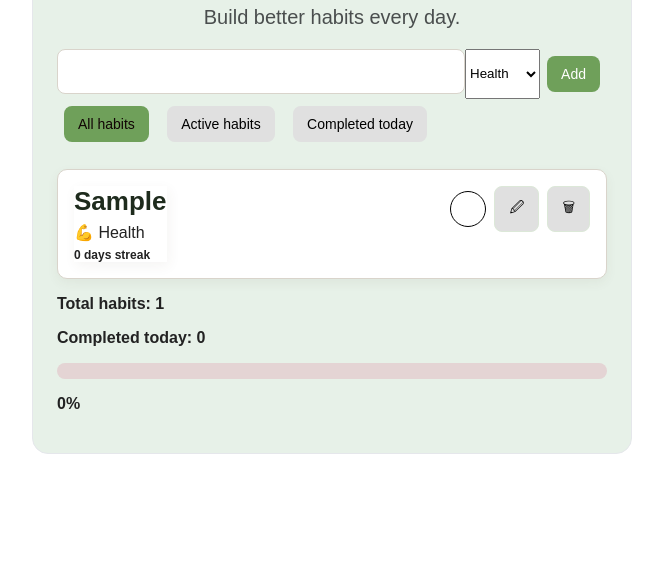
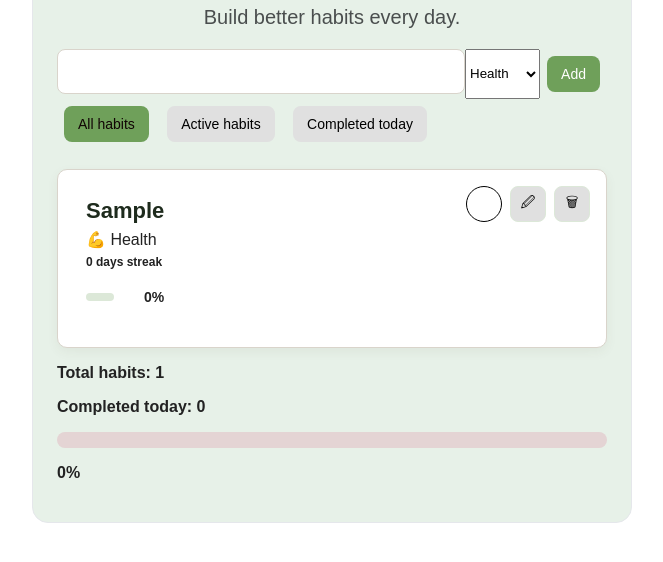
Before and after one commit to Horlivka/habits-app, a plain HTML site: page index.html in a window 1280 px wide. Both pictures are taken after typing "Sample" into the empty fields and a click on the button "Add". Shown: the part 146-708 px from the top of the page, without its empty margins (308-971 px from the left). Drawn offline with Linux system fonts and the light colour scheme.

Commit message:
feat: add individual habit progress bars

```diff
--- a/script.js
+++ b/script.js
@@ -99,6 +99,11 @@ function updateStatistics() {
   progressText.textContent = progress + "%";
 }
 
+function calculateProgress(habit) {
+  let progress = Math.round((habit.completedDates.length / 30) * 100);
+  return Math.min(progress, 100);
+}
+
 function updateFilterButtons() {
   let buttons = [allBtn, activeBtn, completedBtn];
 
@@ -138,21 +143,32 @@ function renderHabits() {
     habitInfo.classList.add("habitInfo");
     let habitTitle = document.createElement("h3");
     habitTitle.classList.add("habitTitle");
-    // habitCategory.classList.add("habitCategory");
     let habitStreak = document.createElement("p");
     habitStreak.classList.add("habitStreak");
     let habitActions = document.createElement("div");
     habitActions.classList.add("habitActions");
+    let habitProgressBar = document.createElement("div");
+    habitProgressBar.classList.add("habitProgressBar");
+    let habitProgressFill = document.createElement("div");
+    habitProgressFill.classList.add("habitProgressFill");
+    let habitPercentage = document.createElement("p");
+    habitPercentage.classList.add("habitPercentage");
+    let progressRow = document.createElement("div");
+    progressRow.classList.add("progressRow");
 
     let li = document.createElement("li");
     habitTitle.textContent = habit.text;
     let streak = calculateStreak(habit);
     let dayWord = streak === 1 ? "day" : "days";
 
-    habitStreak.textContent = ` ${streak} ${dayWord} streak`;
+    habitStreak.textContent = ` ${streak} ${dayWord} streak `;
     if (completedToday) {
       li.classList.add("done");
     }
+
+    let progress = calculateProgress(habit);
+    habitPercentage.textContent = progress + "%";
+    habitProgressFill.style.width = progress + "%";
 
     let deleteBtn = document.createElement("button");
     deleteBtn.classList.add("deleteBtn");
@@ -192,7 +208,6 @@ function renderHabits() {
 
     let doneBtn = document.createElement("button");
     doneBtn.classList.add("completeBtn");
-    // doneBtn.textContent = completedToday ? "✓" : "x";
 
     if (completedToday) {
       doneBtn.classList.add("completed");
@@ -218,9 +233,16 @@ function renderHabits() {
     habitActions.appendChild(editBtn);
     habitActions.appendChild(deleteBtn);
 
+    progressRow.appendChild(habitProgressBar);
+    habitProgressBar.appendChild(habitProgressFill);
+    progressRow.appendChild(habitPercentage);
+
+    habitInfo.appendChild(progressRow);
+
     li.appendChild(habitInfo);
     li.appendChild(habitActions);
     list.appendChild(li);
+
   }
 
   updateFilterButtons();
--- a/style.css
+++ b/style.css
@@ -60,16 +60,15 @@ input {
 #habitsList li {
   border: 1px solid var(--color-border);
   box-shadow: 0 4px 12px rgba(78, 68, 55, 0.06);
-  background: white ;
+  background: white;
   display: flex;
-
 }
 
 .habitInfo {
   display: flex;
   flex-direction: column;
   gap: 6px;
-  box-shadow: 2px 4px 12px rgba(78, 68, 55, 0.06);
+  padding: 12px;
 }
 
 .habitTitle,
@@ -79,7 +78,7 @@ input {
 }
 
 .habitTitle {
-  font-size: 26px;
+  font-size: 22px;
   font-weight: 700;
   color: #1e2b1d;
 }
@@ -94,6 +93,34 @@ input {
   font-weight: 600;
 }
 
+.progressRow {
+  display: flex;
+  align-items: center;
+  gap: 12px;
+}
+
+.habitProgressBar {
+  background: #dce8d8;
+  flex: 1;
+
+  height: 8px;
+  border-radius: 20px;
+  overflow: hidden;
+}
+.habitProgressFill {
+  height: 100%;
+  width: 0%;
+  background: var(--color-primary);
+  transition: width 0.3s ease;
+  border-radius: inherit;
+}
+.habitPercentage {
+  font-size: 14px;
+  font-weight: 600;
+  min-width: 38px;
+  text-align: right;
+}
+
 .habitActions {
   display: flex;
   align-items: center;
@@ -103,6 +130,9 @@ input {
 
 .habitActions button {
   margin: 0;
+  width: 36px;
+  height: 36px;
+  padding: 0;
 }
 
 button {
@@ -123,7 +153,6 @@ button:hover {
 }
 
 .editBtn {
-
   border: 1px solid var(--color-primary-soft);
 }
 
@@ -132,9 +161,7 @@ button:hover {
 }
 
 .deleteBtn {
-
   border: 1px solid var(--color-primary-soft);
-
 }
 
 .deleteBtn:hover {
@@ -161,7 +188,7 @@ button:hover {
 }
 
 .completed:hover {
-background: rgb(26, 207, 26)
+  background: rgb(26, 207, 26);
 }
 
 #addButton {
@@ -196,8 +223,6 @@ li {
 li.done {
   background: #d0ebd0;
 }
-
-
 
 #countHabits,
 #doneHabits,
```
